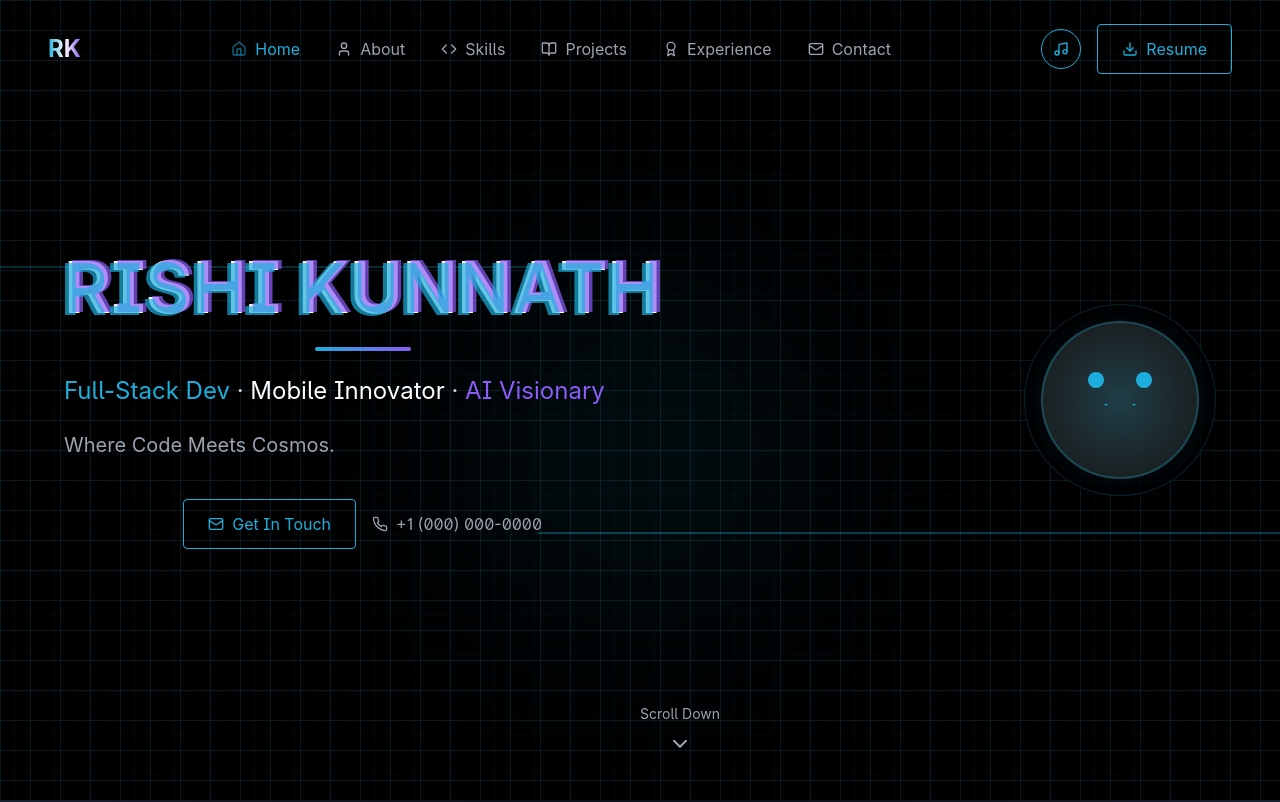
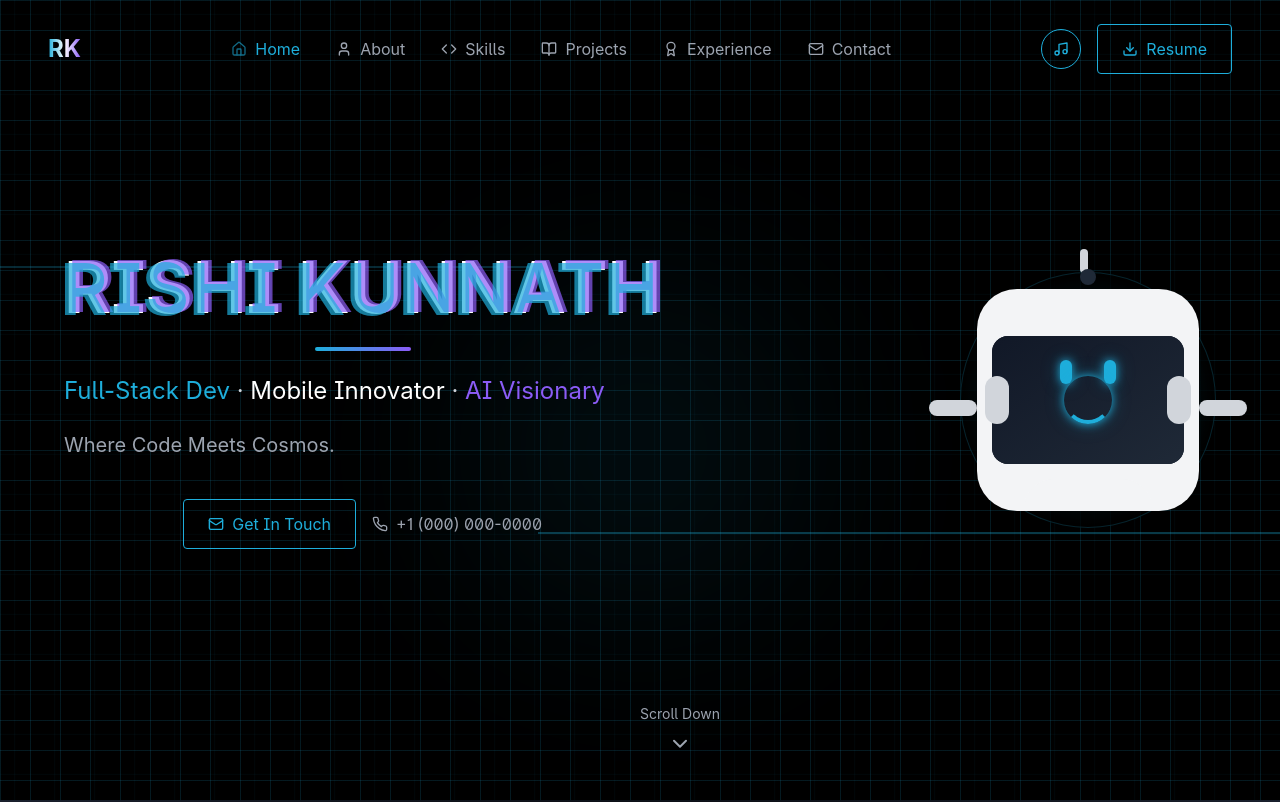
Before and after one commit to blugo07/Portfolio, a React (Vite) app: page / in a window 1280 px wide. Shown: the top 802 px of the page. Built offline with nearby package versions, Linux system fonts and the light colour scheme.

Commit message:
Refactor: Use maximum potential
Update the code to utilize the maximum potential.

```diff
--- a/src/components/MochiBot.tsx
+++ b/src/components/MochiBot.tsx
@@ -3,37 +3,76 @@ import React, { useState, useEffect } from 'react';
 
 const MochiBot = () => {
   const [isBlinking, setIsBlinking] = useState(false);
+  const [isWaving, setIsWaving] = useState(false);
 
   useEffect(() => {
     // Random blinking interval between 2-4 seconds
     const blinkInterval = setInterval(() => {
       setIsBlinking(true);
-      setTimeout(() => setIsBlinking(false), 200); // Blink duration
+      setTimeout(() => setIsBlinking(false), 200);
     }, Math.random() * 2000 + 2000);
+
+    // Wave animation every 5 seconds
+    const waveInterval = setInterval(() => {
+      setIsWaving(true);
+      setTimeout(() => setIsWaving(false), 1000);
+    }, 5000);
 
     return () => {
       clearInterval(blinkInterval);
+      clearInterval(waveInterval);
     };
   }, []);
 
   return (
-    <div className="relative w-48 h-48 neo-blur rounded-full p-4 animate-float">
+    <div className="relative w-64 h-64 neo-blur rounded-full p-4 animate-float">
+      {/* Antenna */}
+      <div className="absolute left-1/2 -top-6 -translate-x-1/2">
+        <div className="w-2 h-6 bg-gray-300 rounded-full" />
+        <div className="w-4 h-4 bg-gray-800 rounded-full -mt-1 mx-auto" />
+      </div>
+
       {/* Robot head */}
-      <div className="w-full h-full rounded-full bg-white/10 flex flex-col items-center justify-center border-2 border-tron-blue/30">
-        {/* Eyes */}
-        <div className="flex space-x-8 mb-4">
-          <div className={`w-4 h-${isBlinking ? '0.5' : '4'} rounded-full bg-tron-blue transition-all duration-200 ${isBlinking ? 'transform scale-y-0' : ''}`} />
-          <div className={`w-4 h-${isBlinking ? '0.5' : '4'} rounded-full bg-tron-blue transition-all duration-200 ${isBlinking ? 'transform scale-y-0' : ''}`} />
+      <div className="w-full h-full rounded-[40px] bg-gray-100 flex flex-col items-center justify-center relative overflow-hidden">
+        {/* Face screen (black glass effect) */}
+        <div className="w-48 h-32 bg-gray-900 rounded-2xl relative overflow-hidden backdrop-blur-sm">
+          <div className="absolute inset-0 bg-gradient-to-br from-gray-900 to-gray-800" />
+
+          {/* Eyes */}
+          <div className="relative z-10 flex justify-center space-x-8 mt-6">
+            <div className={`w-3 h-${isBlinking ? '0.5' : '6'} rounded-sm bg-tron-blue transition-all duration-200 ${isBlinking ? 'transform scale-y-0' : ''} glow-effect`} />
+            <div className={`w-3 h-${isBlinking ? '0.5' : '6'} rounded-sm bg-tron-blue transition-all duration-200 ${isBlinking ? 'transform scale-y-0' : ''} glow-effect`} />
+          </div>
+
+          {/* Smile */}
+          <div className="relative z-10 mt-4 flex justify-center">
+            <div className="w-12 h-4">
+              <div className="w-12 h-12 border-4 border-tron-blue rounded-full -mt-6 glow-effect"
+                   style={{ borderTopColor: 'transparent', borderLeftColor: 'transparent', borderRightColor: 'transparent' }} />
+            </div>
+          </div>
         </div>
 
-        {/* Smile (Always happy) */}
-        <div className="w-12 h-6 relative overflow-hidden">
-          <div className="absolute w-12 h-12 border-4 border-tron-blue rounded-full -top-2 transform rotate-180" style={{ borderTopColor: 'transparent', borderLeftColor: 'transparent', borderRightColor: 'transparent' }} />
-        </div>
+        {/* Side ears/speakers */}
+        <div className="absolute left-2 top-1/2 -translate-y-1/2 w-6 h-12 bg-gray-300 rounded-full" />
+        <div className="absolute right-2 top-1/2 -translate-y-1/2 w-6 h-12 bg-gray-300 rounded-full" />
+
+        {/* Body (subtle indication) */}
+        <div className="absolute -bottom-8 left-1/2 -translate-x-1/2 w-32 h-16 bg-gray-100 rounded-t-[30px]" />
       </div>
 
-      {/* Glow effect */}
+      {/* Arms */}
+      <div className={`absolute -left-8 top-1/2 w-12 h-4 bg-gray-300 rounded-full origin-right transform transition-transform duration-500 ${isWaving ? 'rotate-45' : ''}`} />
+      <div className="absolute -right-8 top-1/2 w-12 h-4 bg-gray-300 rounded-full" />
+
+      {/* Glow effects */}
       <div className="absolute inset-0 rounded-full bg-tron-glow -z-10 opacity-30 animate-glow-pulse" />
+
+      <style jsx>{`
+        .glow-effect {
+          box-shadow: 0 0 10px #1EAEDB, 0 0 20px #1EAEDB40;
+        }
+      `}</style>
     </div>
   );
 };
```
